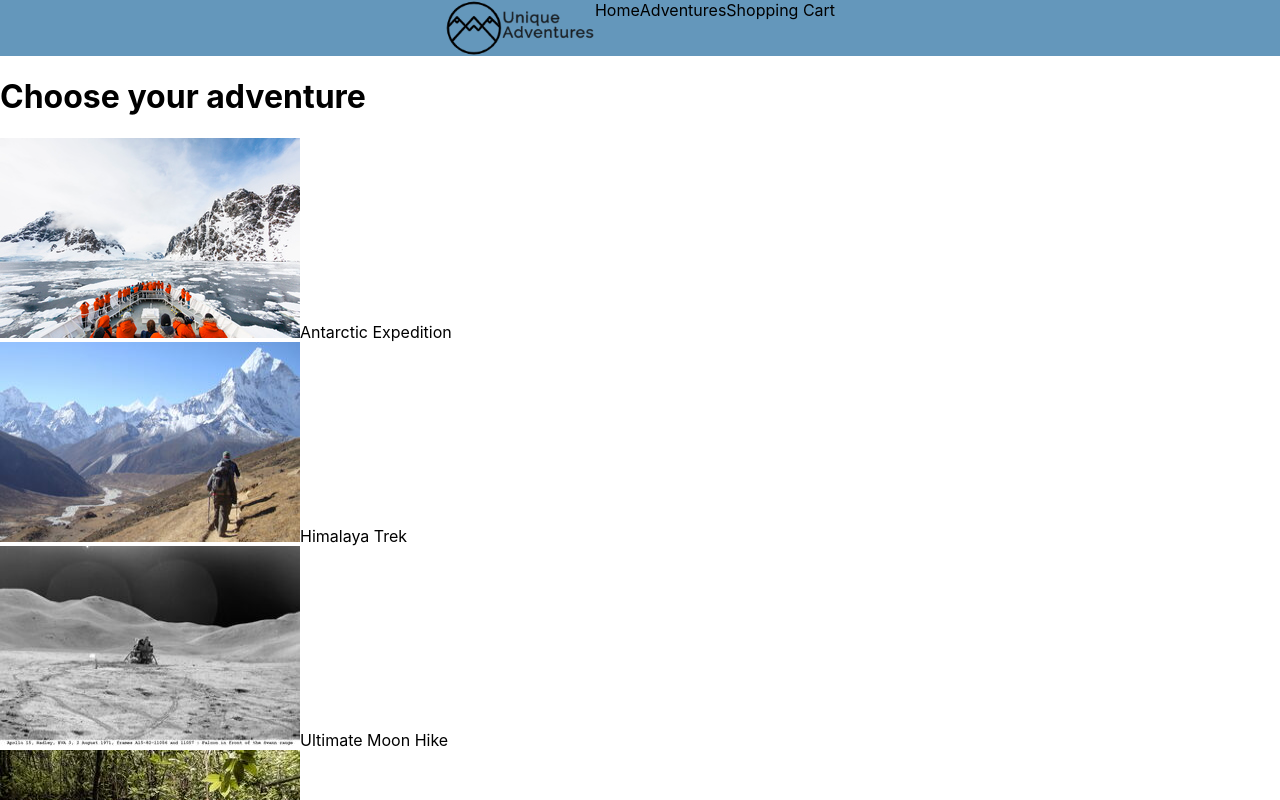
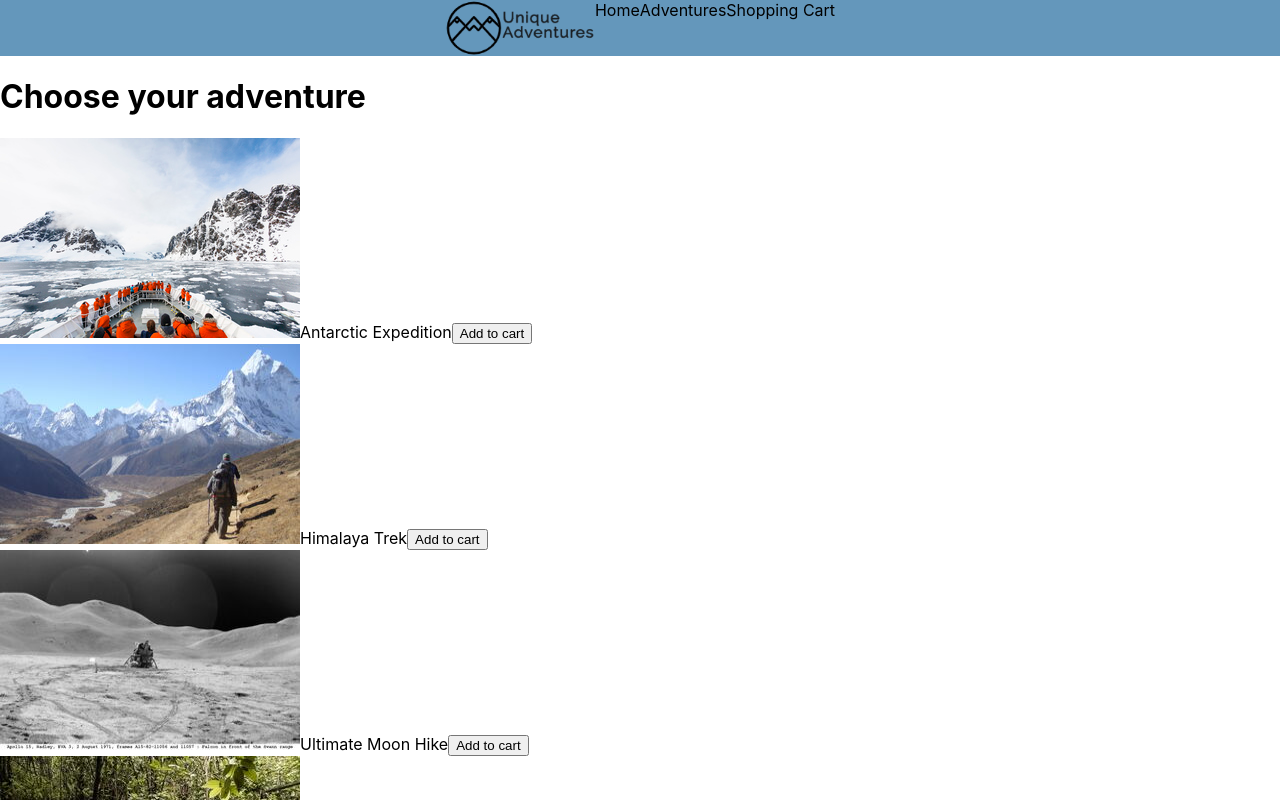
Before and after one commit to Anastasia-ra/next.js-ecommerce-store, a Next.js app: page /adventures in a window 1280 px wide. Shown: the top 800 px of the page. Built offline with nearby package versions, Linux system fonts and the light colour scheme.

Commit message:
Add add/remove from cart button

```diff
--- a/pages/adventures.js
+++ b/pages/adventures.js
@@ -1,11 +1,31 @@
 import Head from 'next/head';
 import Image from 'next/image';
 import Link from 'next/link';
+import { useState } from 'react';
 import Layout from '../components/Layout';
-
+import { getParsedCookie, setParsedCookie } from '../util/cookies';
 import adventuresDatabase from '../util/database';
 
 export default function Adventures(props) {
+  const [cartList, setCartList] = useState(props.addedAdventures);
+
+  function toggleAdventureCart(id) {
+    const cookieValue = getParsedCookie('addedAdventures') || [];
+    const existIdOnArray = cookieValue.some((cookieObject) => {
+      return cookieObject.id === id;
+    });
+
+    let newCookie;
+    if (existIdOnArray) {
+      newCookie = cookieValue.filter((cookieObject) => cookieObject.id !== id);
+    } else {
+      newCookie = [...cookieValue, { id: id }];
+    }
+
+    setCartList(newCookie);
+    setParsedCookie('addedAdventures', newCookie);
+  }
+
   return (
     <Layout>
       <Head>
@@ -14,6 +34,9 @@ export default function Adventures(props) {
       <h1>Choose your adventure</h1>
 
       {props.adventures.map((adventure) => {
+        const adventureIsAdded = cartList.some((addedObject) => {
+          return addedObject.id === adventure.id;
+        });
         return (
           <div key={`adventure-${adventure.id}`}>
             <Link href={`/adventures/${adventure.id}`}>
@@ -27,6 +50,9 @@ export default function Adventures(props) {
                 {adventure.name}
               </a>
             </Link>
+            <button onClick={() => toggleAdventureCart(adventure.id)}>
+              {adventureIsAdded ? 'Remove from cart' : 'Add to cart'}
+            </button>
           </div>
         );
       })}
@@ -34,10 +60,13 @@ export default function Adventures(props) {
   );
 }
 
-export function getServerSideProps() {
+export function getServerSideProps(context) {
+  const addedAdventuresOnCookies = context.req.cookies.addedAdventures || '[]';
+  const addedAdventures = JSON.parse(addedAdventuresOnCookies);
   return {
     props: {
       adventures: adventuresDatabase,
+      addedAdventures: addedAdventures,
     },
   };
 }
```
Also changed, not shown: pages/adventures/[adventureId].js (+32 -0 lines).
